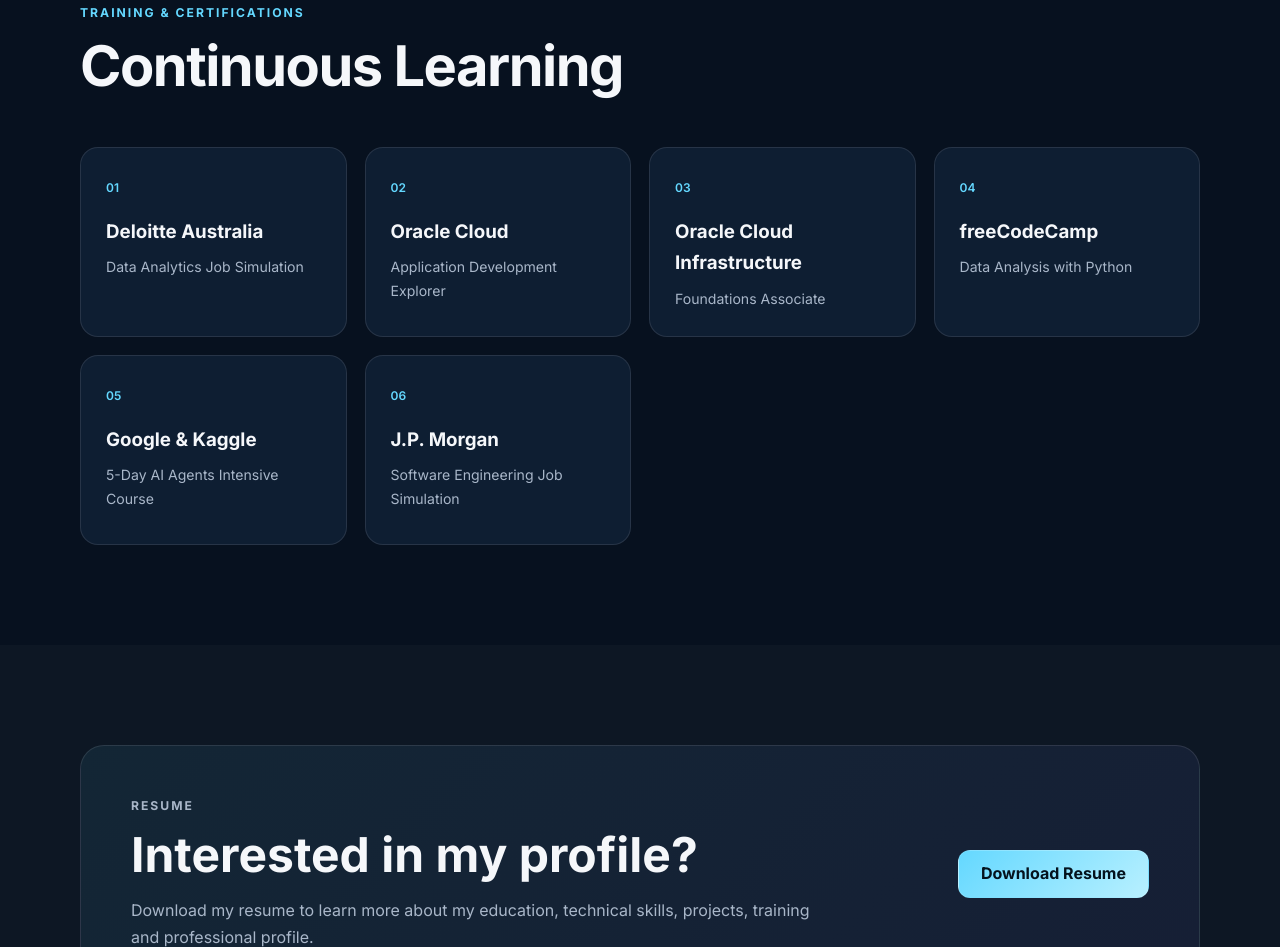
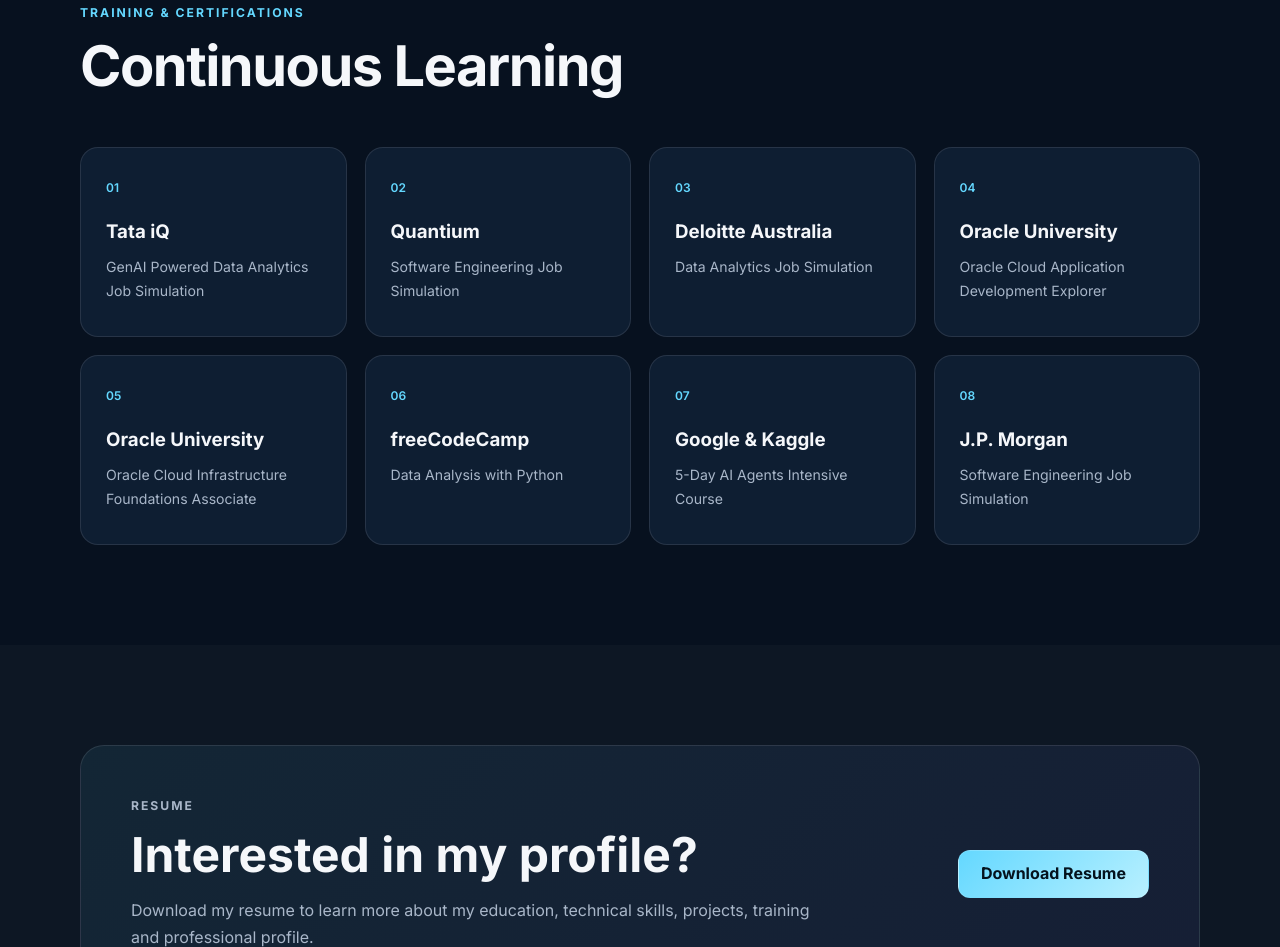
Before and after one commit to ananya30305/personal-portfolio, a plain HTML site: page index.html in a window 1280 px wide. Shown: the part 3962-4909 px from the top of the page. Drawn offline with Linux system fonts and the light colour scheme.

Commit message:
Update training section

```diff
--- a/index.html
+++ b/index.html
@@ -971,7 +971,6 @@
         </section>
 
 
-
         <!-- =====================================
      TRAINING & CERTIFICATIONS
 ====================================== -->
@@ -980,13 +979,11 @@
 
     <div class="container">
 
-
         <div class="section-heading reveal">
 
             <p class="eyebrow">
                 Training & Certifications
             </p>
-
 
             <h2>
                 Continuous Learning
@@ -995,9 +992,10 @@
         </div>
 
 
-
         <div class="skills-grid">
 
+
+            <!-- Tata iQ -->
 
             <div class="skill-card reveal">
 
@@ -1005,11 +1003,47 @@
                     01
                 </span>
 
+                <h3>
+                    Tata iQ
+                </h3>
+
+                <p>
+                    GenAI Powered Data Analytics Job Simulation
+                </p>
+
+            </div>
+
+
+            <!-- Quantium -->
+
+            <div class="skill-card reveal">
+
+                <span class="skill-number">
+                    02
+                </span>
+
+                <h3>
+                    Quantium
+                </h3>
+
+                <p>
+                    Software Engineering Job Simulation
+                </p>
+
+            </div>
+
+
+            <!-- Deloitte -->
+
+            <div class="skill-card reveal">
+
+                <span class="skill-number">
+                    03
+                </span>
 
                 <h3>
                     Deloitte Australia
                 </h3>
-
 
                 <p>
                     Data Analytics Job Simulation
@@ -1018,46 +1052,7 @@
             </div>
 
 
-
-                    <div class="skill-card reveal">
-
-                        <span class="skill-number">
-                            02
-                        </span>
-
-
-                        <h3>
-                            Oracle Cloud
-                        </h3>
-
-
-                        <p>
-                            Application Development Explorer
-                        </p>
-
-                    </div>
-
-
-
-                    <div class="skill-card reveal">
-
-                        <span class="skill-number">
-                            03
-                        </span>
-
-
-                        <h3>
-                            Oracle Cloud Infrastructure
-                        </h3>
-
-
-                        <p>
-                            Foundations Associate
-                        </p>
-
-                    </div>
-
-
+            <!-- Oracle Application Development -->
 
             <div class="skill-card reveal">
 
@@ -1065,11 +1060,47 @@
                     04
                 </span>
 
+                <h3>
+                    Oracle University
+                </h3>
+
+                <p>
+                    Oracle Cloud Application Development Explorer
+                </p>
+
+            </div>
+
+
+            <!-- Oracle OCI -->
+
+            <div class="skill-card reveal">
+
+                <span class="skill-number">
+                    05
+                </span>
+
+                <h3>
+                    Oracle University
+                </h3>
+
+                <p>
+                    Oracle Cloud Infrastructure Foundations Associate
+                </p>
+
+            </div>
+
+
+            <!-- freeCodeCamp -->
+
+            <div class="skill-card reveal">
+
+                <span class="skill-number">
+                    06
+                </span>
 
                 <h3>
                     freeCodeCamp
                 </h3>
-
 
                 <p>
                     Data Analysis with Python
@@ -1078,18 +1109,17 @@
             </div>
 
 
+            <!-- Google & Kaggle -->
 
             <div class="skill-card reveal">
 
                 <span class="skill-number">
-                            05
+                    07
                 </span>
-
 
                 <h3>
                     Google & Kaggle
                 </h3>
-
 
                 <p>
                     5-Day AI Agents Intensive Course
@@ -1098,18 +1128,17 @@
             </div>
 
 
+            <!-- J.P. Morgan -->
 
             <div class="skill-card reveal">
 
                 <span class="skill-number">
-                            06
+                    08
                 </span>
-
 
                 <h3>
                     J.P. Morgan
                 </h3>
-
 
                 <p>
                     Software Engineering Job Simulation
@@ -1117,13 +1146,12 @@
 
             </div>
 
+
         </div>
 
     </div>
 
 </section>
-
-
 
         <!-- =====================================
              RESUME
```
Lines whose indentation alone changed are shown as unchanged.
